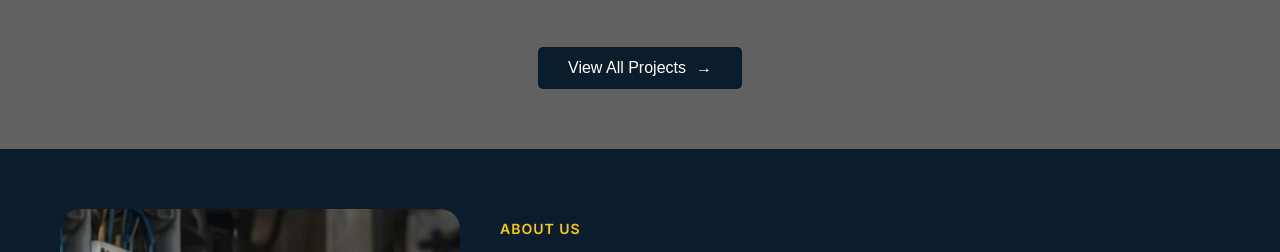
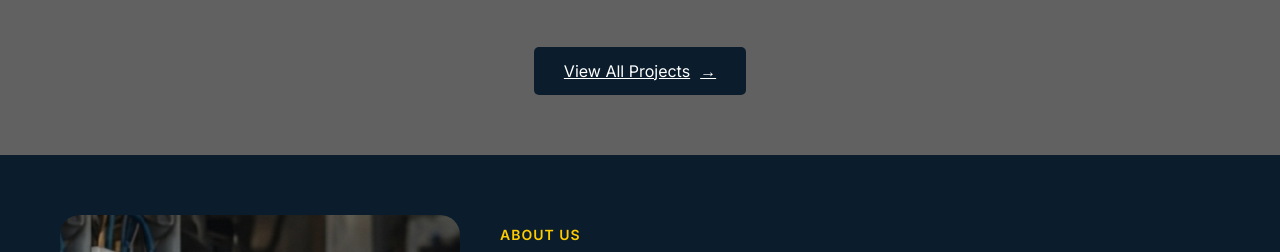
Before and after one commit to shivamkumar7322/idealelectricals.in, a plain HTML site: page index.html in a window 1280 px wide. Shown: the part 2873-3125 px from the top of the page. Drawn offline with Linux system fonts and the light colour scheme.

Commit message:
Replace button with link for 'View All Projects'

```diff
--- a/index.html
+++ b/index.html
@@ -224,9 +224,11 @@
 
             </div>
 
-            <div class="button-container">
-                <button class="view-all-btn ">View All Projects <span>&rarr;</span></button>
-            </div>
+           <div class="button-container">
+            <a href="project.html" class="view-all-btn">
+        View All Projects <span>&rarr;</span>
+    </a>
+        </div>
             </div>
         </section>
 
```
